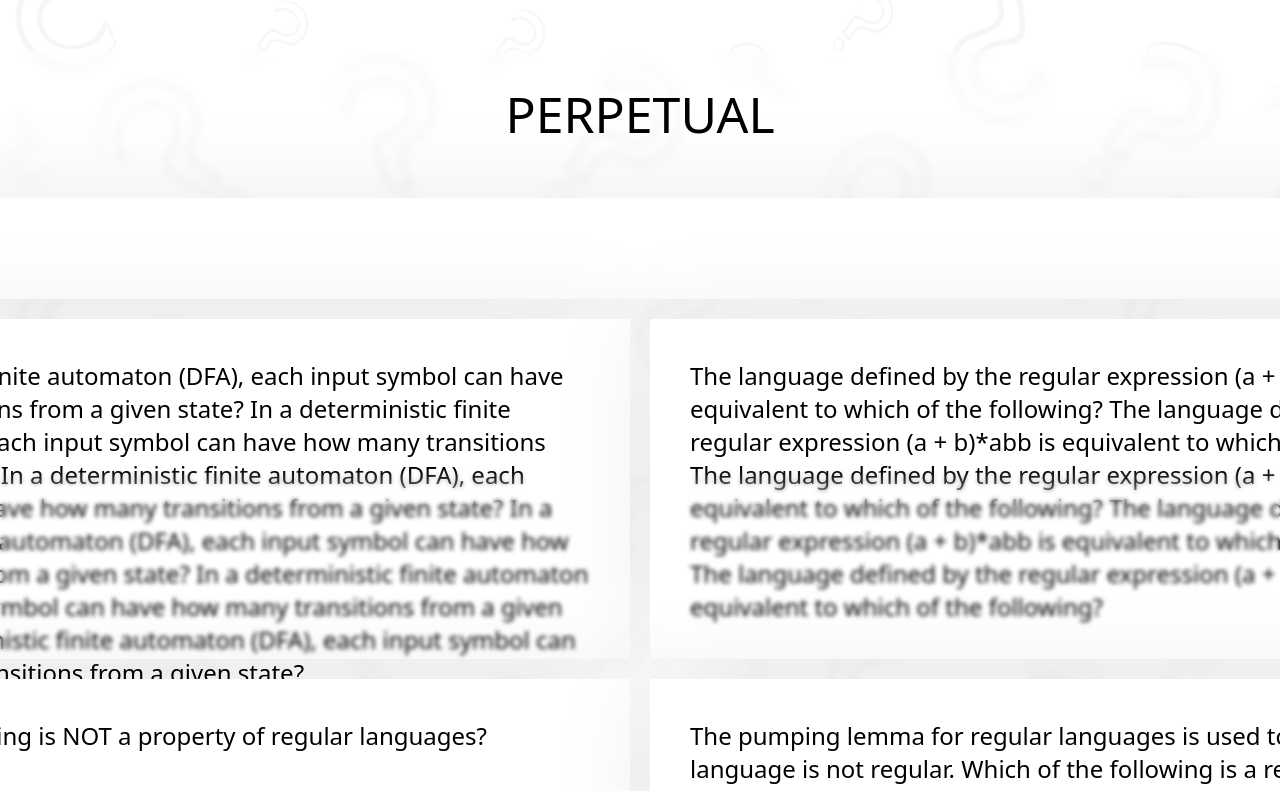
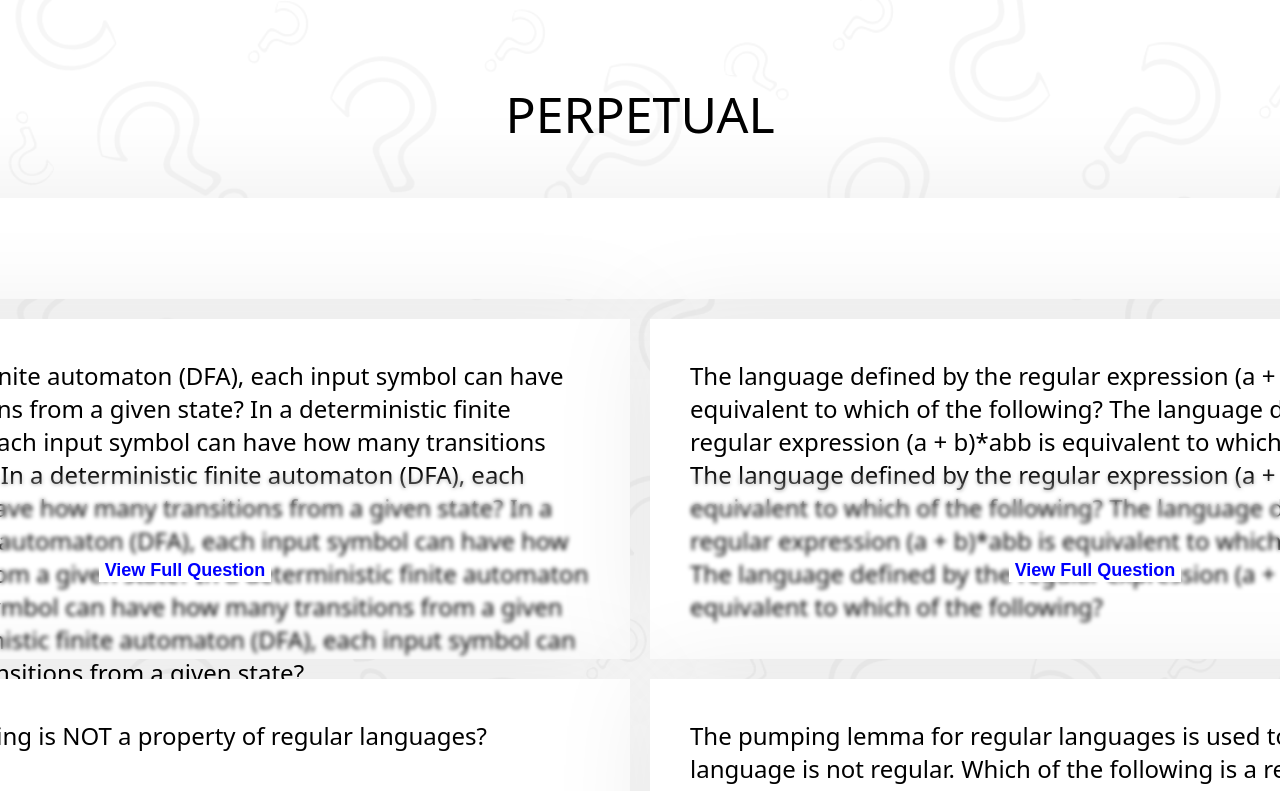
Before and after one commit to Raymart-Leyson/Problem-Generator, a React (Create React App) app in the folder problem-generator/: page / in a window 1280 px wide. Shown: the top 791 px of the page. Built offline with nearby package versions, Linux system fonts and the light colour scheme.

Commit message:
Modify App and its design

```diff
--- a/problem-generator/src/App.css
+++ b/problem-generator/src/App.css
@@ -1,6 +1,5 @@
 .ProblemGenerator {
   position: relative;
-  backdrop-filter: blur(5px); /* Adjust the blur value as desired */
 }
 
 body {
@@ -142,17 +141,6 @@
   mask: linear-gradient(transparent, black 20%);
 }
 
-.click-to-view:hover{
-  content: '';
-  position: absolute;
-  top: 150px;
-  left: 0;
-  right: 0;
-  bottom: 0px;
-  backdrop-filter: blur(2px);
-  mask: linear-gradient(transparent, black 10%);
-}
-
 .question{
   position: relative;
   background-color: re;
@@ -164,25 +152,28 @@
 .choices {
   display: flex;
   justify-content: center;
+  align-items: center;
+  position: relative;
+
 }
 
 .choices-grid {
   display: grid;
   grid-template-columns: repeat(2, 1fr);
   grid-template-rows: repeat(2, 1fr);
-  justify-content: center;
-  align-items: center;
   grid-gap: 5px;
+  grid-column-gap: 0px 1px 0px 0px;
 }
 
 .choice {
-  text-align: center;
   margin-bottom: 20px;
   font-size: large;
   font-weight: bold;
-  width: fit-content;
+  width: 400px;
   height: fit-content;
+  text-align: left;
 }
+
 .space{
   width: .1px;
   height: 20px;
@@ -197,9 +188,8 @@
   margin-bottom: 10px;
 }
 
-.popupMessage {
+.view-button {
   position:absolute;
-  margin-left: 350px;
   justify-content: center;
   align-items: center;
   text-align: center;
@@ -207,8 +197,26 @@
   background-color: white;
   font-weight: bold;
   border: none;
+  position: relative;
   margin-bottom: -300px;
   font-size: large;
   height: fit-content;
   width: fit-content;
 }
+
+.overlay {
+  position: fixed;
+  top: 0;
+  left: 0;
+  width: 100%;
+  height: 100%;
+  background-color: rgba(0, 0, 0, 0.5); /* Adjust the opacity as desired */
+  backdrop-filter: blur(4px);
+  z-index: 9999; /* Adjust the z-index as needed to ensure it covers the content */
+  pointer-events: auto; /* Enable interaction with the overlay */
+}
+
+.overlay .popup-content {
+  position: relative;
+  z-index: 10000; /* Adjust the z-index to ensure the popup is on top of the overlay */
+}
--- a/problem-generator/src/App.js
+++ b/problem-generator/src/App.js
@@ -1,11 +1,16 @@
 import React, {useState } from 'react';
 import './App.css';
 import ViewQuestionPopup from './ViewQuestionPopup';
-import HoverElement from './HoverElement';
 
 function App() {
   const [selectedQuestion, setSelectedQuestion] = useState(null);
   const [isPopupVisible, setPopupVisible] = useState(false);
+  const [isBackgroundBlurred, setBackgroundBlurred] = useState(false);
+
+  const handlePopupClose = () => {
+    setPopupVisible(false);
+    setBackgroundBlurred(false);
+  };
 
   const handleQuestionClick = (index) => {
     setSelectedQuestion(questionslist[index]);
@@ -32,7 +37,7 @@
   ];
 
   return (
-    <div className="ProblemGenerator">
+    <div className={`ProblemGenerator ${isPopupVisible ? 'blurred' : ''}`}>
       <div className="mainUI">
         <div className="title">PERPETUAL</div>
         <div className="input-container">
@@ -50,6 +55,7 @@
                 <br></br>
                 <br></br>
                 <br></br>
+                <br></br>
                 <div className="choices">
                   <div className="choices-grid">
                     {question.choice.map((option, index) => (
@@ -59,13 +65,9 @@
                   </div>
                 </div>
                 {question.question.length > 300 && (
-                  <HoverElement>
-                    <div
-                      className="click-to-view"
-                      onClick={() => handleQuestionClick(index)}
-                    >
+                    <div className="click-to-view" onClick={() => handleQuestionClick(index)}>
+                      <button className="view-button">View Full Question</button>
                     </div>
-                  </HoverElement>
                 )}
               </li>
             ))}
@@ -75,11 +77,14 @@
       </div>
 
       {isPopupVisible && (
-        <ViewQuestionPopup
-          question={selectedQuestion.question}
-          choice={selectedQuestion.choice}
-          onClose={() => setPopupVisible(false)}
-        />
+        <React.Fragment>
+          <div className="overlay" onClick={handlePopupClose}></div>
+          <ViewQuestionPopup
+            question={selectedQuestion.question}
+            choice={selectedQuestion.choice}
+            onClose={handlePopupClose}
+          />
+        </React.Fragment>
       )}
     </div>
   );
```
